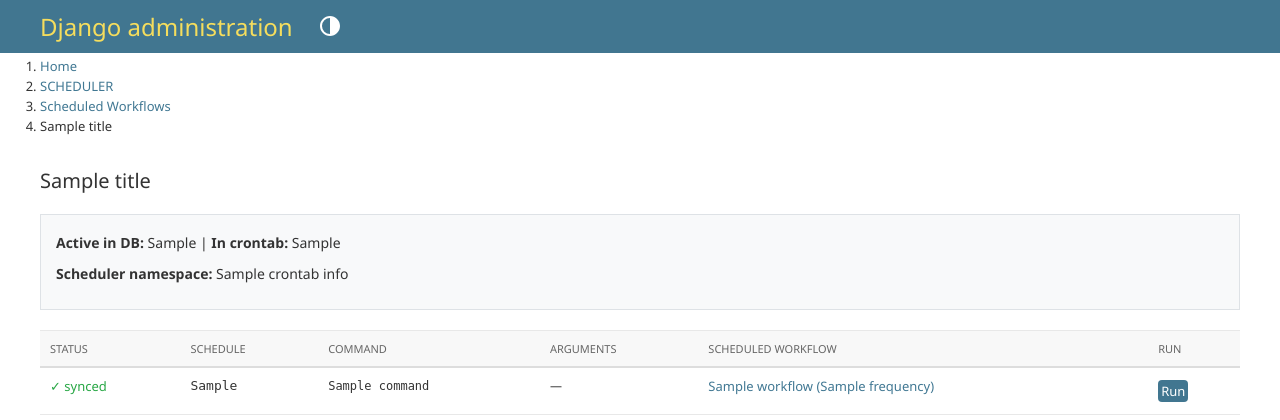
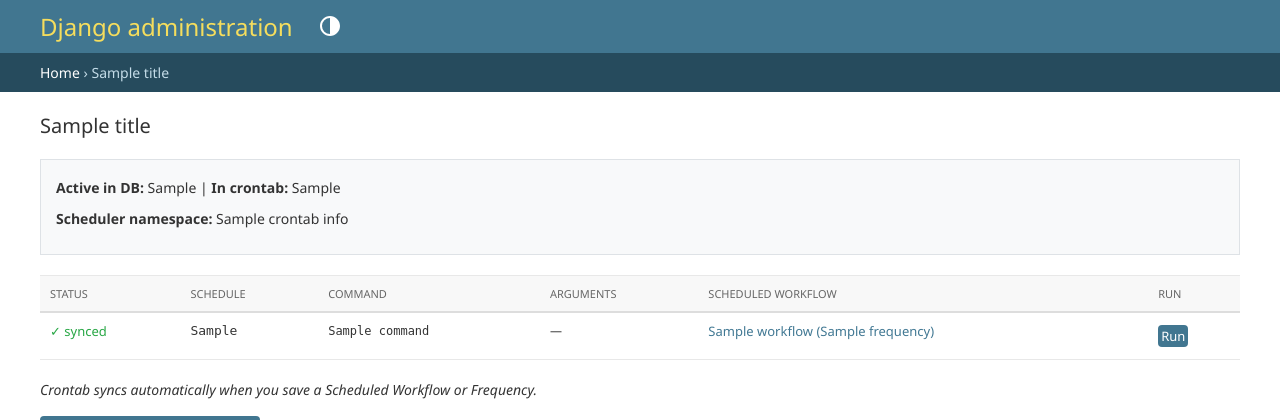
Before and after one commit to gbobukh/lango_core, a Django app: template scheduler/templates/admin/scheduler/crontab_view.html in a window 1280 px wide. Shown: the top 420 px of the page. Run offline with Django 5.2, Linux system fonts and the light colour scheme; the template is opened without the code that fills it: most values are stand-ins (such as "Sample title", 1, 10 or a date in 2020).

Commit message:
Align scheduler crontab admin page with project admin branding.
Use admin each_context in CrontabView and drop custom breadcrumbs/title override so the page renders with standard Lango Core admin chrome.

Co-authored-by: Cursor <cursoragent@cursor.com>

```diff
--- a/scheduler/templates/admin/scheduler/crontab_view.html
+++ b/scheduler/templates/admin/scheduler/crontab_view.html
@@ -1,16 +1,7 @@
 {% extends "admin/base_site.html" %}
 {% load i18n %}
 
-{% block title %}{{ title }} | {% trans "Django site admin" %}{% endblock %}
-
-{% block breadcrumbs %}
-<ol class="breadcrumbs">
-    <li><a href="{% url 'admin:index' %}">{% trans 'Home' %}</a></li>
-    <li><a href="{% url 'admin:app_list' app_label='scheduler' %}">SCHEDULER</a></li>
-    <li><a href="{% url 'admin:scheduler_scheduledworkflow_changelist' %}">{% trans 'Scheduled Workflows' %}</a></li>
-    <li aria-current="page">{{ title }}</li>
-</ol>
-{% endblock %}
+{% block title %}{{ title }} | {{ site_title }}{% endblock %}
 
 {% block content %}
 {% if crontab_info.error %}
```
Also changed, not shown: scheduler/views.py (+5 -3 lines).
